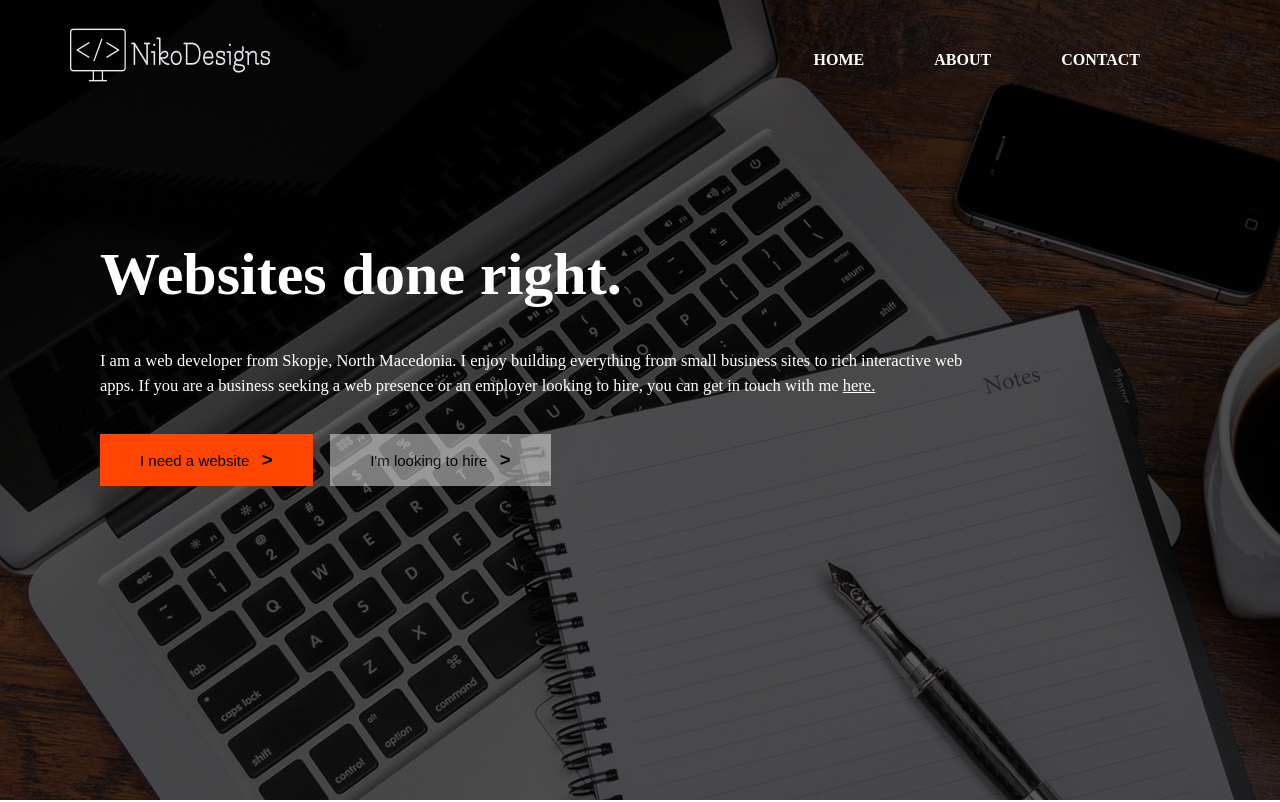
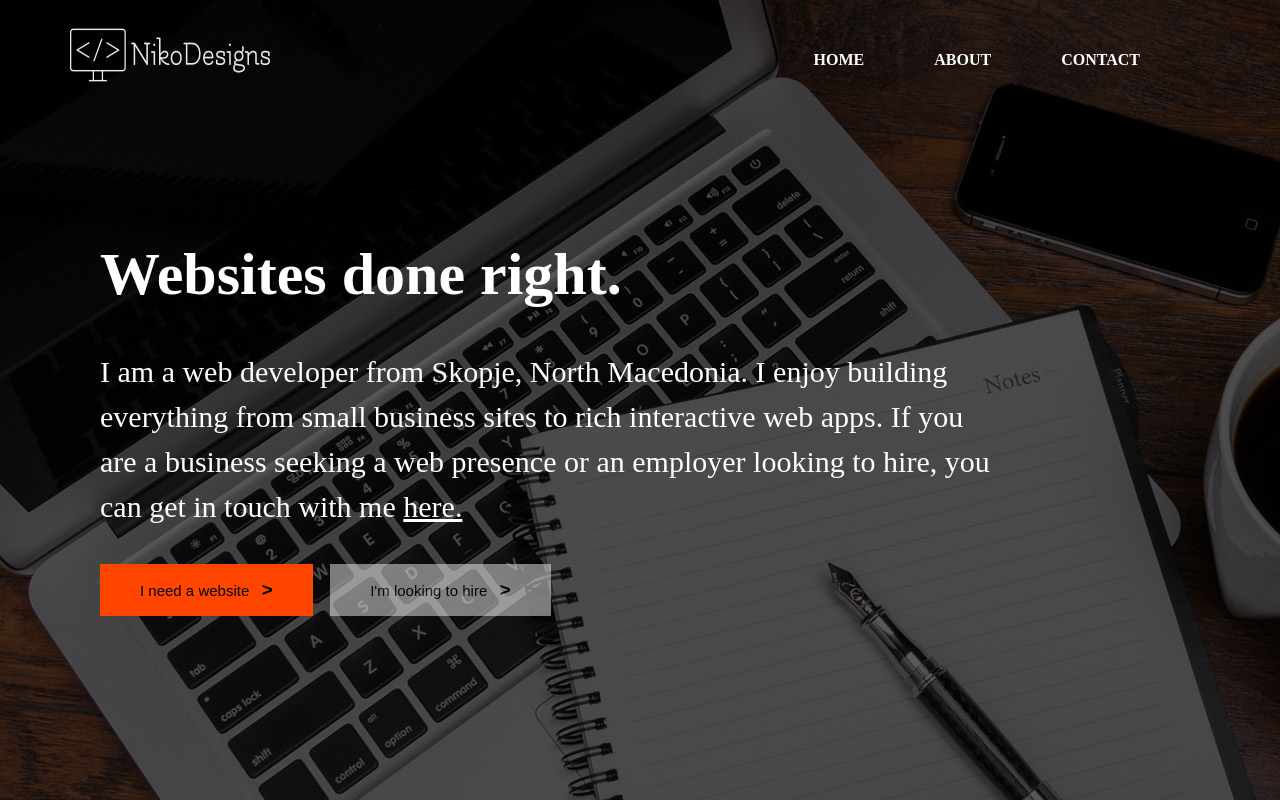
Before and after one commit to NikolaPythonMK/nikodesigns, a plain HTML site: page index.html in a window 1280 px wide. Shown: the top 802 px of the page. Drawn offline with Linux system fonts and the light colour scheme.

Commit message:
Update style.css

```diff
--- a/style.css
+++ b/style.css
@@ -57,7 +57,7 @@ body{
 
 .text{
     width: 70vw;
-    font-size: 0.55em;
+    font-size: 1em;
     line-height: 150%;
 }
 
```
